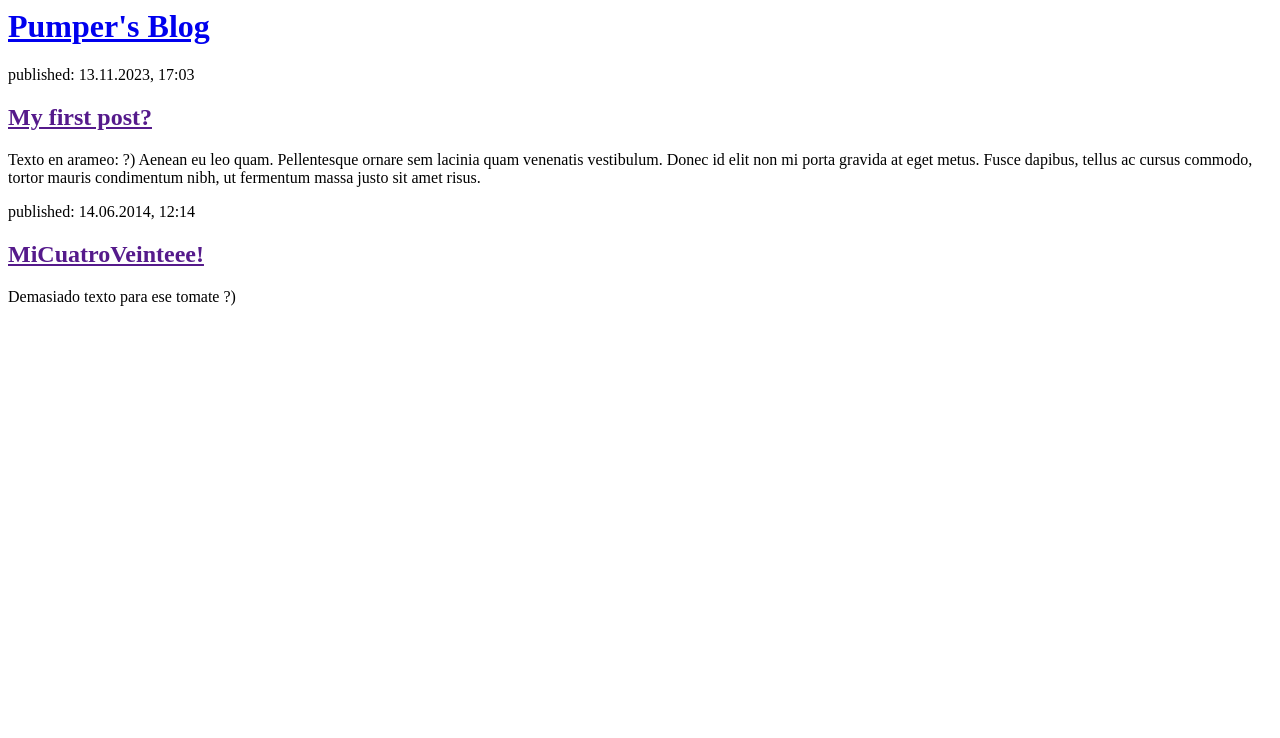
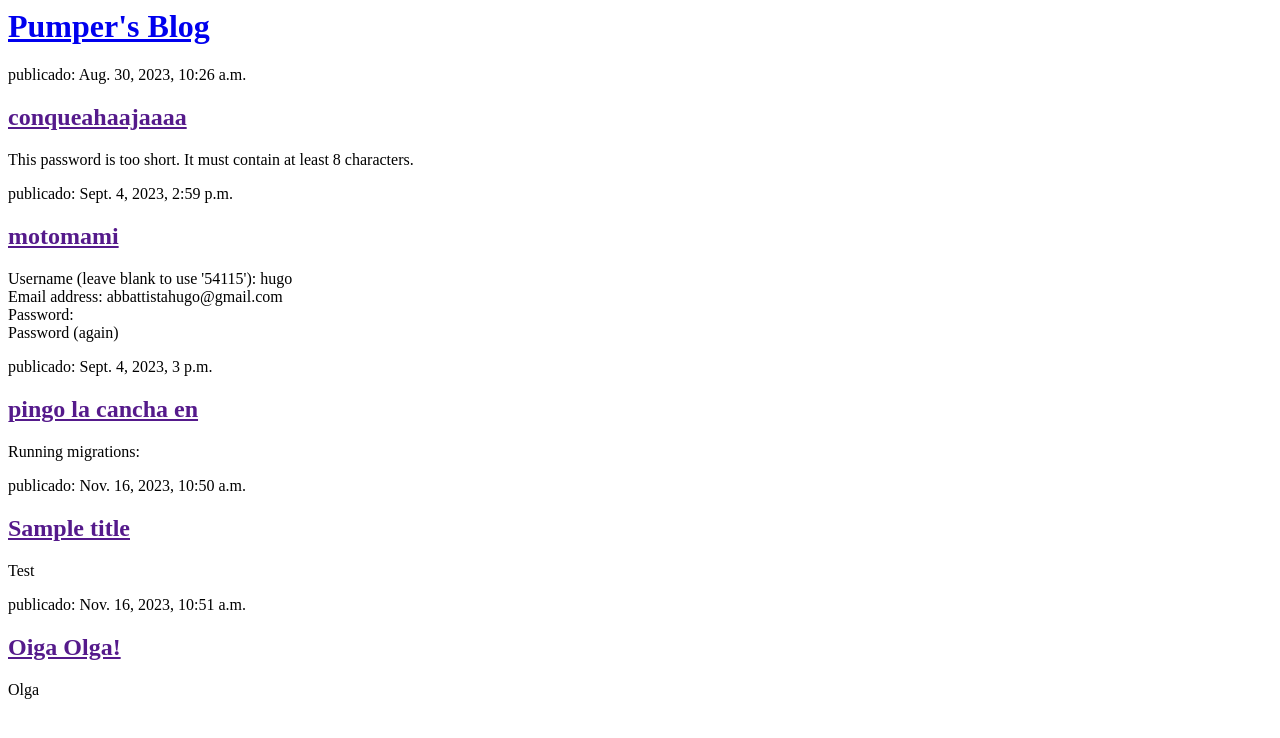
Before and after one commit to Huguettee/my-first-blog, a Django app: page / in a window 1280 px wide. Shown: the top 738 px of the page. Run offline with Django 3.2, Linux system fonts and the light colour scheme; data comes from the database, SQL or seed files in the repository; both versions use the stored data as it was after the commit.

Commit message:
Cambie el HTML para la página intento 3ro.

```diff
--- a/blog/models.py
+++ b/blog/models.py
@@ -1,7 +1,6 @@
 from django.conf import settings
 from django.db import models
 from django.utils import timezone
-
 
 class Post(models.Model):
     author = models.ForeignKey(settings.AUTH_USER_MODEL, on_delete=models.CASCADE)
--- a/blog/templates/blog/post_list.html
+++ b/blog/templates/blog/post_list.html
@@ -7,16 +7,14 @@
             <h1><a href="/">Pumper's Blog</a></h1>
         </div>
 
-        <div>
-            <p>published: 13.11.2023, 17:03</p>
-            <h2><a href="">My first post?</a></h2>
-            <p>Texto en arameo: ?) Aenean eu leo quam. Pellentesque ornare sem lacinia quam venenatis vestibulum. Donec id elit non mi porta gravida at eget metus. Fusce dapibus, tellus ac cursus commodo, tortor mauris condimentum nibh, ut fermentum massa justo sit amet risus.</p>
-        </div>
+        {% for post in posts %}
+            <div>
+                <p> publicado: {{ post.published_date }}</p>
+                <h2><a href="">{{ post.title }}</a></h2>
+                <p>{{ post.text|linebreaksbr }}</p>
+            </div>
+        {% endfor %}
 
-        <div>
-            <p>published: 14.06.2014, 12:14</p>
-            <h2><a href="">MiCuatroVeinteee!</a></h2>
-            <p>Demasiado texto para ese tomate ?)</p>
-        </div>
+
     </body>
 </html>
--- a/blog/views.py
+++ b/blog/views.py
@@ -1,5 +1,8 @@
 from django.shortcuts import render
+from django.utils import timezone
+from .models import Post
 
 # Create your views here.
 def post_list(request):
-    return render(request, 'blog/post_list.html', {})
+    posts = Post.objects.filter(published_date__lte=timezone.now()).order_by('published_date')
+    return render(request, 'blog/post_list.html', {'posts': posts})
```
Also changed, not shown: db.sqlite3.
